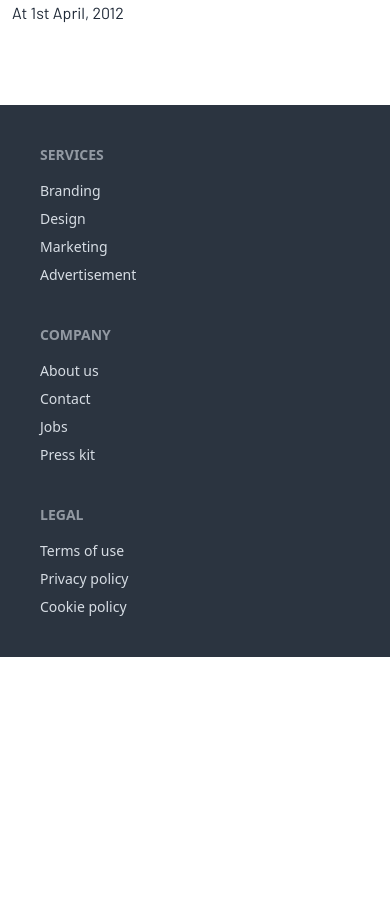
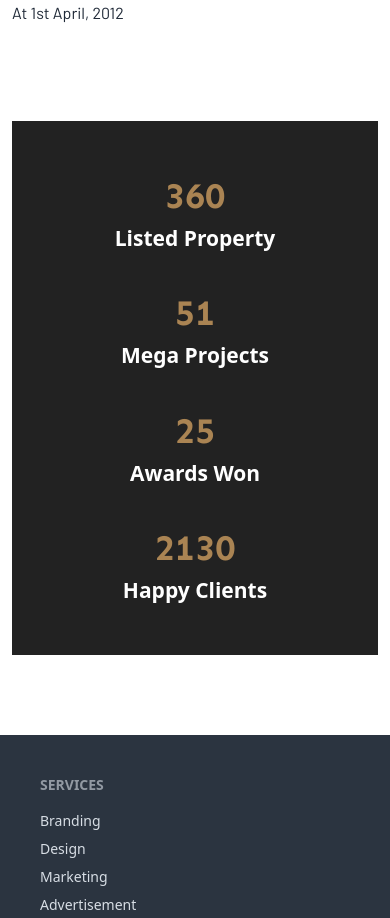
Before and after one commit to RobiulIslam08/Dot-Programmers-Task, a React (Vite) app: page / in a window 390 px wide. Shown: the part 6940-7858 px from the top of the page. Before the commit the page ends 7597 px from the top, so only its background shows below. Built offline with nearby package versions, Linux system fonts and the light colour scheme.

Commit message:
agent section complete

```diff
--- a/src/component/Home/PropertyAgents/PropertyAgents.jsx
+++ b/src/component/Home/PropertyAgents/PropertyAgents.jsx
@@ -15,7 +15,7 @@ const PropertyAgents = () => {
 				</p>
 			</div>
 
-			{/* card desing start */}
+			{/*agent card desing start */}
 			<div className="grid grid-cols-1 md:grid-cols-2 lg:grid-cols-4 gap-6">
 				<div>
 					<img src={luann} alt="" />
@@ -51,6 +51,26 @@ const PropertyAgents = () => {
 				</div>
 
 			</div>
+
+			<div className="grid grid-cols-1 md:grid-cols-2 lg:grid-cols-4 py-12 space-y-8 md:space-y-4  mt-24 bg-[#222222]">
+				<div className="text-center">
+					<h1 className="text-[36px] font-bold text-[#aa8453] font-sen">360</h1>
+					<h3 className="text-white font-bold text-[21px]">Listed Property</h3>
+				</div>
+				<div className="text-center">
+					<h1 className="text-[36px] font-bold text-[#aa8453] font-sen">51</h1>
+					<h3 className="text-white font-bold text-[21px]">Mega Projects</h3>
+				</div>
+				<div className="text-center">
+					<h1 className="text-[36px] font-bold text-[#aa8453] font-sen">25</h1>
+					<h3 className="text-white font-bold text-[21px]">Awards Won</h3>
+				</div>
+				<div className="text-center">
+					<h1 className="text-[36px] font-bold text-[#aa8453] font-sen">2130</h1>
+					<h3 className="text-white font-bold text-[21px]">Happy Clients</h3>
+				</div>
+
+			</div>
 		</div>
 	);
 };
```
